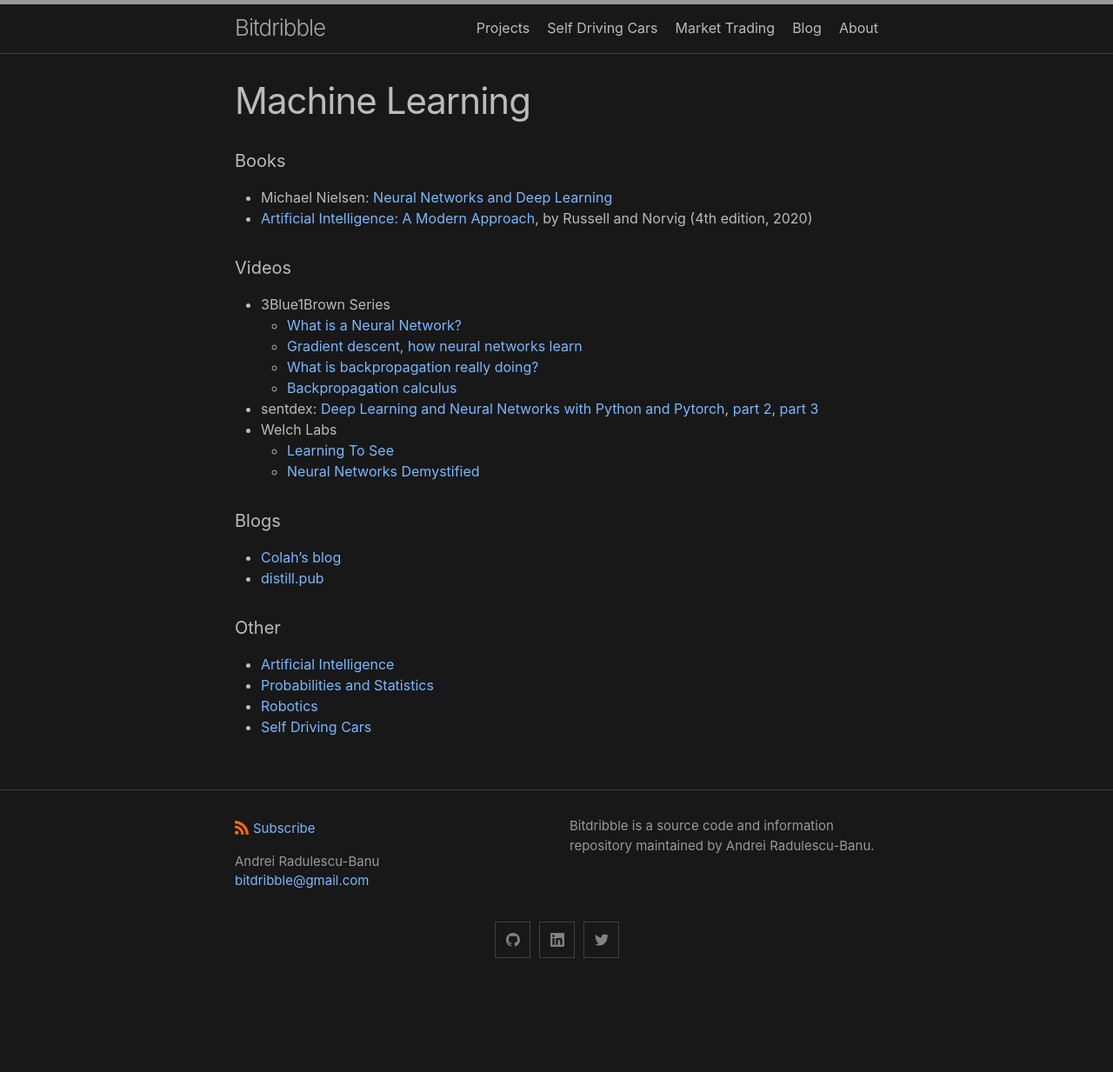
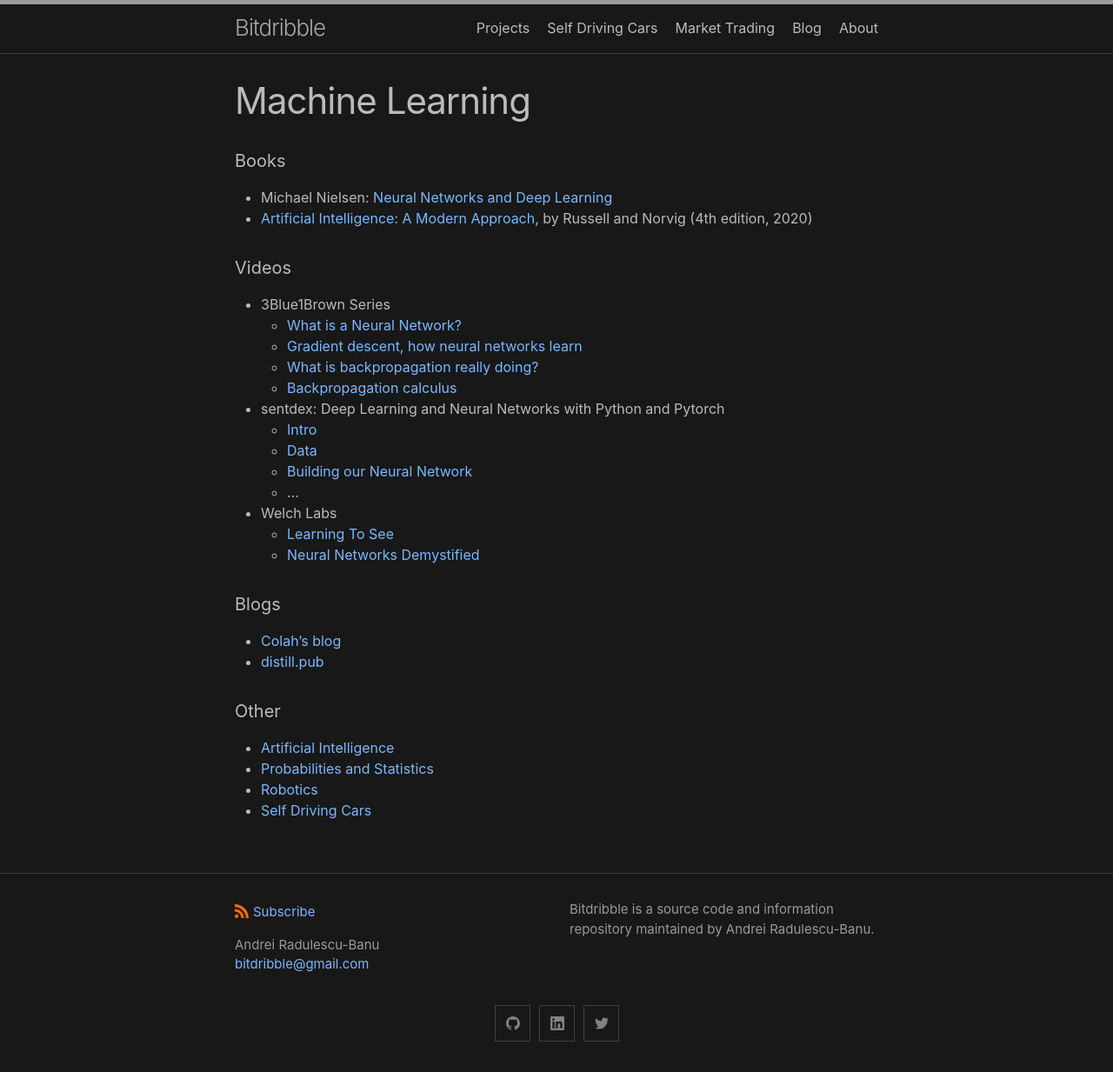
Before and after one commit to analytiq-hub/sigagent.github.io, a Jekyll site: the page built from machine_learning.md, in a window 1280 px wide. Shown: the whole page at 87% size. Built offline with Jekyll 4.4.1, drawn with Linux system fonts in a browser that asks for light colours; before the commit the page ends 1137 px from its top, so only the background shows below that.

Commit message:
*** empty log message ***

```diff
--- a/machine_learning.md
+++ b/machine_learning.md
@@ -12,7 +12,11 @@ title: Machine Learning
   * [Gradient descent, how neural networks learn](https://www.youtube.com/watch?v=IHZwWFHWa-w)
   * [What is backpropagation really doing?](https://www.youtube.com/watch?v=Ilg3gGewQ5U)
   * [Backpropagation calculus](https://www.youtube.com/watch?v=tIeHLnjs5U8)
-* sentdex: [Deep Learning and Neural Networks with Python and Pytorch](https://www.youtube.com/watch?v=BzcBsTou0C0), [part 2](https://www.youtube.com/watch?v=i2yPxY2rOzs), [part 3](https://www.youtube.com/watch?v=ixathu7U-LQ)
+* sentdex: Deep Learning and Neural Networks with Python and Pytorch
+  * [Intro](https://www.youtube.com/watch?v=BzcBsTou0C0)
+  * [Data](https://www.youtube.com/watch?v=i2yPxY2rOzs)
+  * [Building our Neural Network](https://www.youtube.com/watch?v=ixathu7U-LQ)
+  * ...
 * Welch Labs
   * [Learning To See](https://www.youtube.com/watch?v=i8D90DkCLhI)
   * [Neural Networks Demystified](https://www.youtube.com/watch?v=bxe2T-V8XRs)
```
